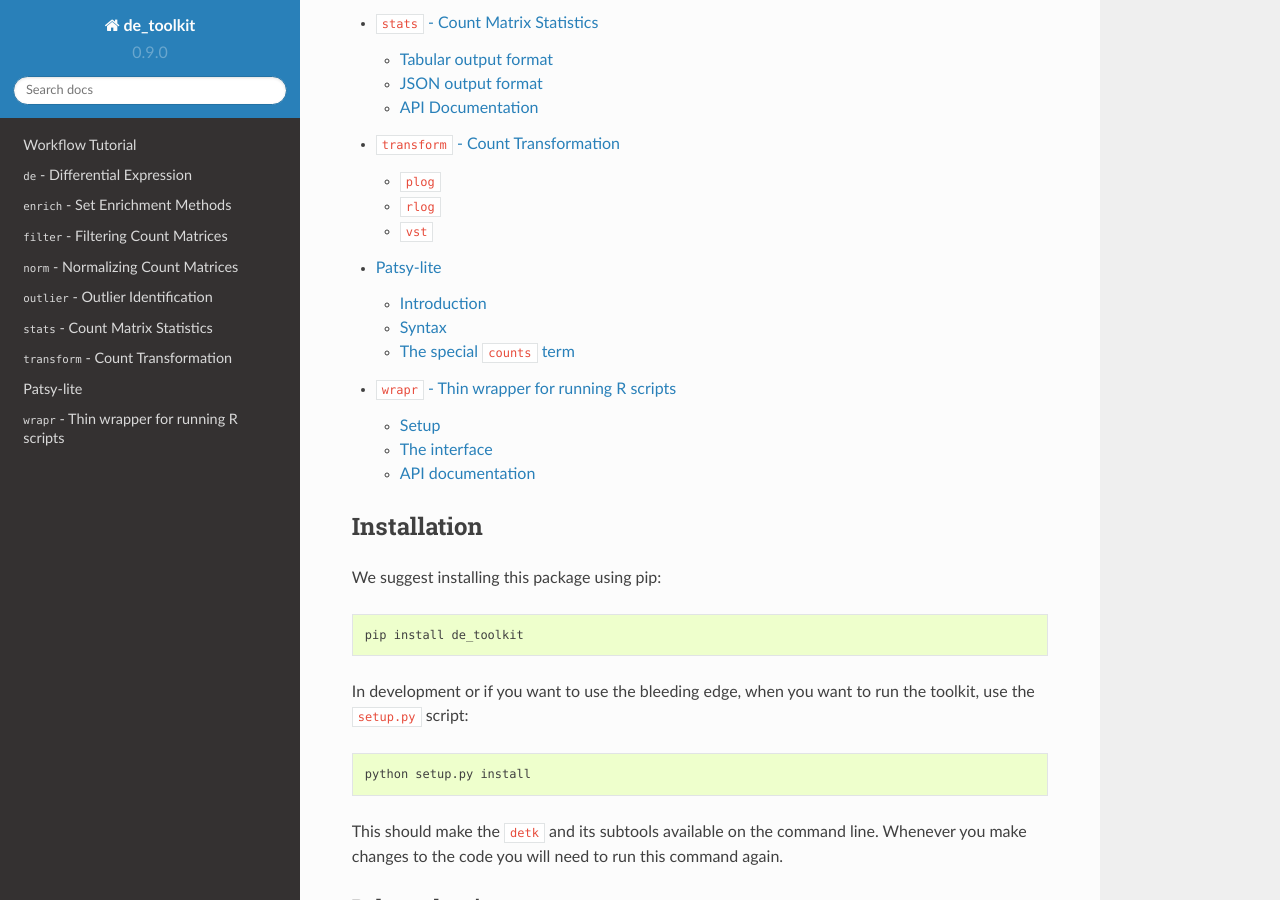
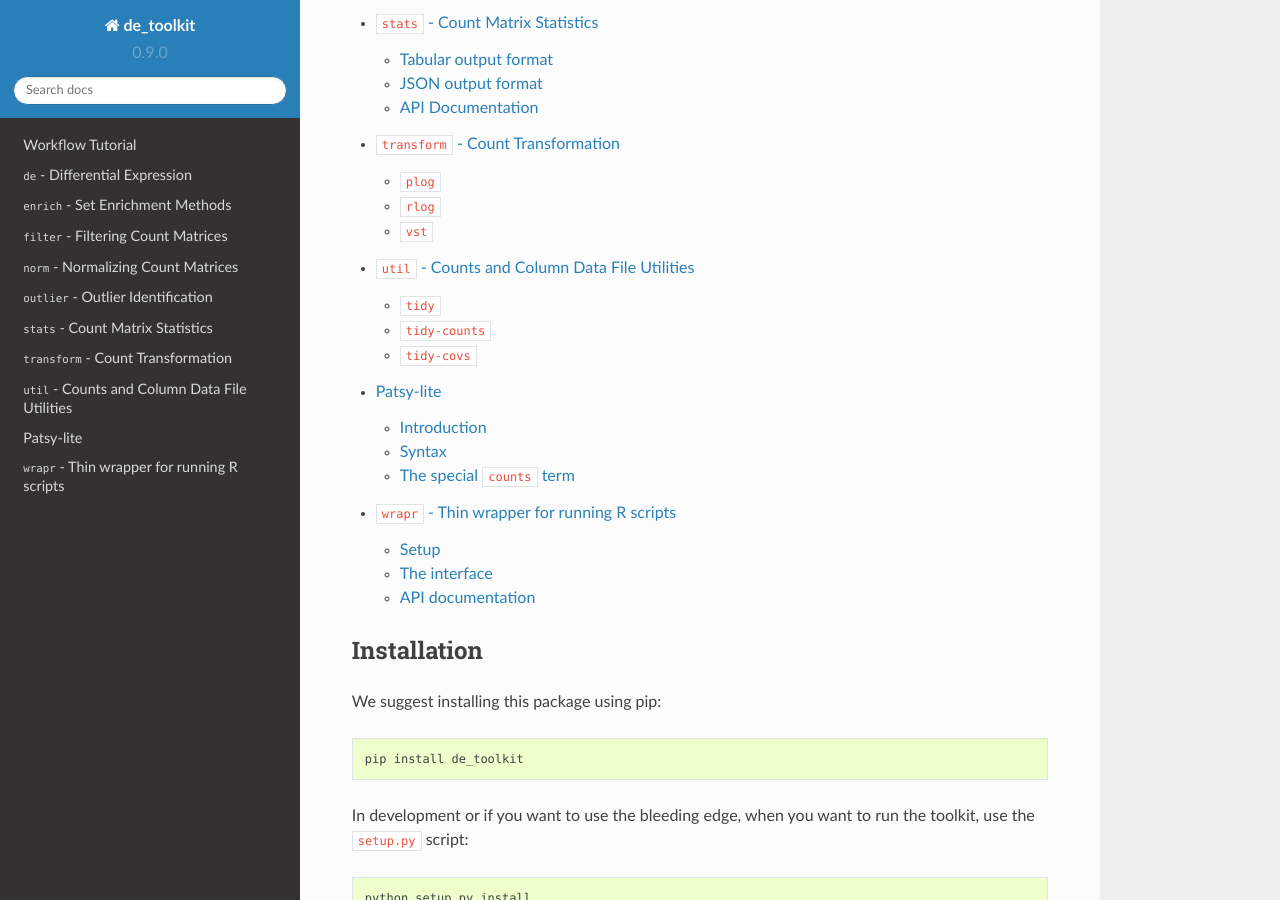
Before and after one commit to BU-Neuromics/de_toolkit, a Sphinx documentation site: the page built from docs/index.rst, in a window 1280 px wide and 900 px high, scrolled down 1328 px. Built offline with Sphinx 7.4.7 and the Read the Docs theme 2.0.0, drawn with Linux system fonts in a browser that asks for light colours; the version number is read from the project's files by our own code; some of the changed lines change nothing that is shown.

Commit message:
added util docs

```diff
--- a/docs/index.rst
+++ b/docs/index.rst
@@ -40,6 +40,7 @@
    outlier
    stats
    transform
+   util
    patsy_lite
    wrapr
 
--- /dev/null
+++ b/docs/util.rst
@@ -0,0 +1,56 @@
+``util`` - Counts and Column Data File Utilities
+================================================
+
+.. contents::
+    :local:
+
+Functions for performing statistical set enrichment methods, e.g.
+Gene Set Enrichment Analysis
+
+``tidy``
+--------
+
+Subset both the counts columns and column data rows by intersection, returning
+new outputs for both. Note the tidied column data is not output by default, and
+the user must specify the -p argument to obtain it.
+
+Command line usage::
+
+    Usage:
+        detk-util tidy [options] <count_fn> <cov_fn>
+
+    Options:
+        -o FILE --output=FILE  Destination of tidied counts data [default: stdout]
+        -p FILE --column-data-output=FILE  Destination of tidied column data
+
+
+``tidy-counts``
+---------------
+
+Subset and order the provided counts file columns according to the rows of the
+provided column data file. Operation will fail if there are rows in the column
+data file that do not exist as columns in the counts file.
+
+Command line usage::
+
+    Usage:
+        detk-util tidy-counts [options] <count_fn> <cov_fn>
+
+    Options:
+        -o FILE --output=FILE  Destination of tidied counts data [default: stdout]
+
+
+``tidy-covs``
+-------------
+
+Subset and order the provided column data file rows according to the columns of
+the provided ccounts data file. Operation will fail if there are columns in the
+counts file that do not exist as rows in the column data file.
+
+Command line usage::
+
+    Usage:
+        detk-util tidy-covs [options] <count_fn> <cov_fn>
+
+    Options:
+        -o FILE --output=FILE  Destination of tidied column data [default: stdout]
```
